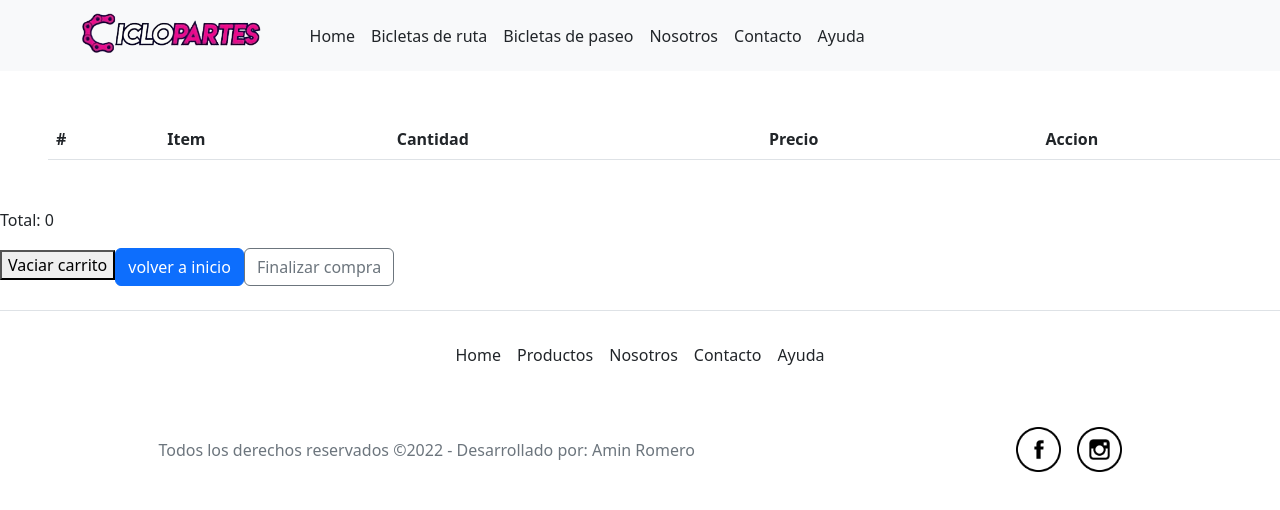
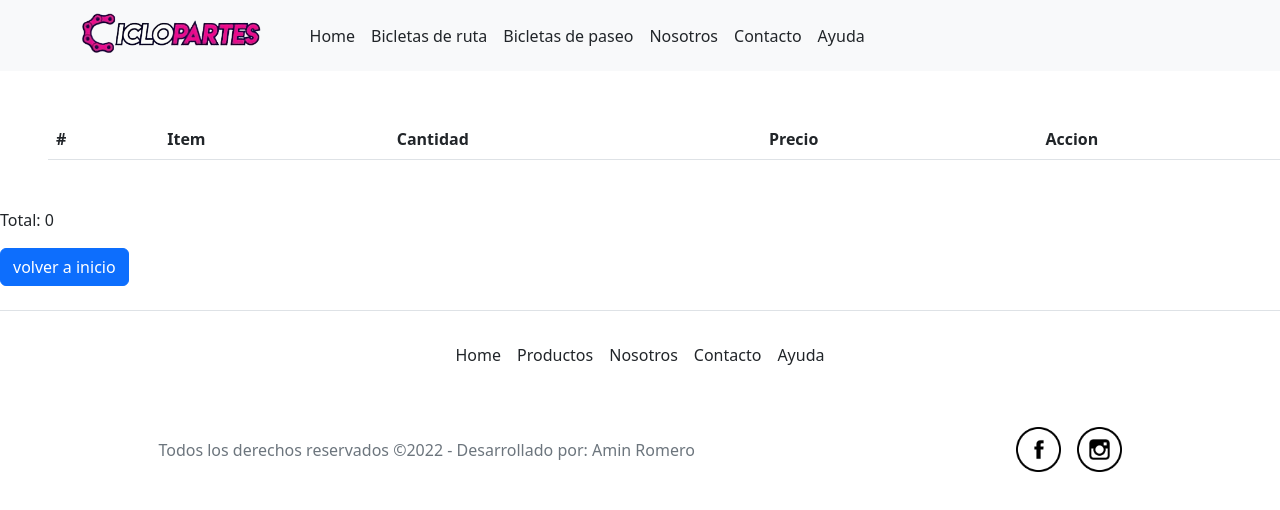
Before and after one commit to aminromero3/Ciclopartes-RomeroAdami, a React (Create React App) app: page /cart in a window 1280 px wide. Shown: the top 510 px of the page. Built offline with nearby package versions, Linux system fonts and the light colour scheme.

Commit message:
correciones Checkout

```diff
--- a/src/components/Cart.js
+++ b/src/components/Cart.js
@@ -34,9 +34,10 @@ function Cart() {
         </table>
 
         <p>Total: {precioTotal()}</p>
-        <button onClick={vaciarCarrito}>Vaciar carrito</button>
+        {carrito.length > 0 ? <button onClick={vaciarCarrito} className="btn btn-danger">Vaciar Carrito</button> : null}
         <Link to={'/'} className="btn btn-primary">volver a inicio</Link>
-        <Link to={'/login'} className="btn btn-outline-secondary" >Finalizar compra</Link>
+        {/* Si el carrito esta vacio, no se mostrara finalizar compra */}
+        {carrito.length > 0 ? <Link to={'/checkout'} className="btn btn-primary">Finalizar compra</Link> : null}
 
       </div>
     )
--- a/src/components/Login.js
+++ b/src/components/Checkout.js
@@ -1,15 +1,13 @@
 import React from 'react'
-
 import { useCarrito } from "./CartContext"
 
-function Login() {
+function Checkout() {
 
     const {
         carrito,
         cantidad,
         nombre,
         apellido,
-        usuarios,
         email,
         telefono,
         precioTotal,
@@ -19,8 +17,6 @@ function Login() {
         handleChangeTelefono,
         handleConfirm,
     } = useCarrito();
-
-    console.log(carrito);
 
   return (
     <div className='containerForm'>
@@ -49,13 +45,6 @@ function Login() {
                     <strong>${precioTotal()}</strong>
                 </li>
                 </ul>
-
-                <form className="card p-2">
-                <div className="input-group">
-                    <input type="text" className="form-control" placeholder="Promo code"/>
-                    <button type="submit" className="btn btn-secondary">Redeem</button>
-                </div>
-                </form>
             </div>
             {/* form */}
             <div className='col-md-7 col-lg-8'>
@@ -77,7 +66,7 @@ function Login() {
                             <label className='form-label'>Telefono</label>
                             <input type="text" className="form-control" id="telefono" aria-describedby="emailHelp" onChange={handleChangeTelefono} value={telefono} placeholder="Nombre" required/>
                         </div>
-                        <button type="submit" className="btn btn-primary" onClick={handleConfirm}>Finalizar compra</button>
+                        <button className="btn btn-primary" onClick={handleConfirm}>Finalizar compra</button>
                     </div>
                 </form>
             </div>
@@ -86,4 +75,4 @@ function Login() {
   );
 }
 
-export default Login
+export default Checkout;
--- a/src/components/ItemCount.js
+++ b/src/components/ItemCount.js
@@ -39,7 +39,7 @@ const ItemCount = ({ stock, initial, onAdd }) => {
 
     }
     return (
-        <div className="container d-flex borde">
+        <div className="container d-flex ">
             <button className="btn btn-outline-secondary" onClick={restar}>-</button>
             <p className="m-2">cantidad: {contador}</p>
             <button className="btn btn-outline-secondary" onClick={sumar}>+</button>
--- a/src/components/Main.js
+++ b/src/components/Main.js
@@ -3,7 +3,7 @@ import {Routes, Route } from 'react-router-dom'
 import ItemListContainer from "./ItemListContainer";
 import ItemDetailContainer from "./ItemDetailContainer";
 import Cart from './Cart';
-import Login from './Login';
+import Checkout from './Checkout';
 // import Nosotros from './Nosotros';
 // import Contacto from './Contacto';
 // import Ayuda from './Ayuda';
@@ -18,7 +18,7 @@ function Main() {
                 <Route path='/item/:id' element={<ItemDetailContainer />} />
                 <Route path='/:category' element={<ItemListContainer/>}/>
                 <Route path='/cart' element={<Cart/>}/>
-                <Route path='/login' element={<Login/>} />
+                <Route path='/checkout' element={<Checkout/>} />
                 {/* <Route path='/nosotros' element={<Nosotros/>}/>
                 <Route path='/contacto' element={<Contacto/>}/>
                 <Route path='/ayuda' element={<Ayuda/>}/> */}
```
